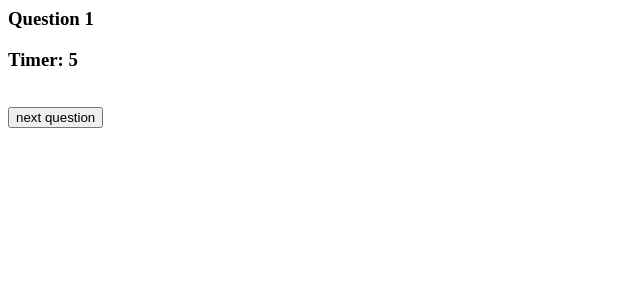
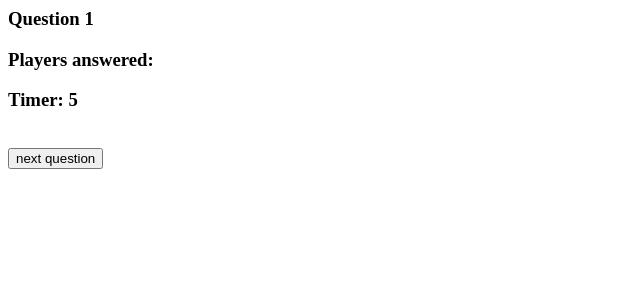
Before and after one commit to mductran/kahoot_flasksocket, a Flask app: page /host/game/1 in a window 1280 px wide. Shown: the top 300 px of the page, without its empty margins (0-640 px from the left). Run offline with Flask 2, Linux system fonts and the light colour scheme; some libraries are stand-ins or nearby versions.

Commit message:
fix timer

```diff
--- a/listeners/server.py
+++ b/listeners/server.py
@@ -167,7 +167,8 @@ def player_answer(data):
                 # increase score by 100 for correct answer plus time bonus
                 player_collection.update_one({"player_socketid": request.sid}, {
                                              "$inc": {"game_data.score": 100}})
-                socketio.emit("get-time", request.sid, to=room['pin'])
+                # socketio.emit("get-time", request.sid, to=room['pin'])
+                socketio.emit("get-time", request.sid)
                 socketio.emit("answer-result", True)
 
             # if all players answered, set current question to inactive move to next question
@@ -204,7 +205,7 @@ def time_score(data):
     # score = remaining_time as a percentage of total time (remaining_time)
     score = (data['time'] / 10) * 100
     # update score
-    player_collection.update_one({"player_socketid": request.sid}, {
+    player_collection.update_one({"player_socketid": data['player']}, {
         "$inc": {"score": score}})
 
 
--- a/main.py
+++ b/main.py
@@ -3,4 +3,4 @@ from listeners.server import *
 
 if __name__ == '__main__':
     # app.debug = True
-    socketio.run(app)
+    socketio.run(app, host="0.0.0.0")
--- a/static/hostGame.js
+++ b/static/hostGame.js
@@ -30,12 +30,15 @@ function nextQuestion() {
   socket.emit('next-question', {"id": pathname[3]}) //Tell server to start new question
 }
 
-// function updateAnsweredPlayers(data) {
-//   players_in_game = data.players_in_game
-//   answered_players = data.answered_players
+function updateAnsweredPlayers(data) {
 
-//   document.getElementById("answered-player-num").innerHTML = "Players answered: " + answered_players + " / " + players_in_game
-// }
+  console.log("update data", data)
+
+  players_in_game = data.players_in_game
+  answered_players = data.answered_players
+
+  document.getElementById("answered-player-num").innerHTML = "Players answered: " + answered_players + " / " + players_in_game
+}
 
 function gameOver(data) {
   document.getElementById("quiz").style.display = "none"
@@ -43,8 +46,8 @@ function gameOver(data) {
   document.getElementById("ranking").style.display = "block"
 
   document.getElementById("first").innerHTML = "1." + data.first
-  document.getElementById("second").innerHTML = "1." + data.second
-  document.getElementById("third").innerHTML = "1." + data.third
+  document.getElementById("second").innerHTML = "2." + data.second
+  document.getElementById("third").innerHTML = "3." + data.third
 }
 
 function questionOver(data) {
--- a/templates/hostGame.html
+++ b/templates/hostGame.html
@@ -1,7 +1,7 @@
 <body>
     <div id="quiz">
         <h3 id="question-num">Question 1</h3>
-        <!-- <h3 id="answered-player-num">Players answered: </h3> -->
+        <h3 id="answered-player-num">Players answered: </h3>
         <h3 id="timer">Timer: <span id="time-left">5</span></h3>
 
         <div id="result">
@@ -117,7 +117,7 @@
     })
 
     socket.on("update-answered-players", (data) => {
-        // updateAnsweredPlayers(data)
+        updateAnsweredPlayers(data)
     })
 
 </script>
```
